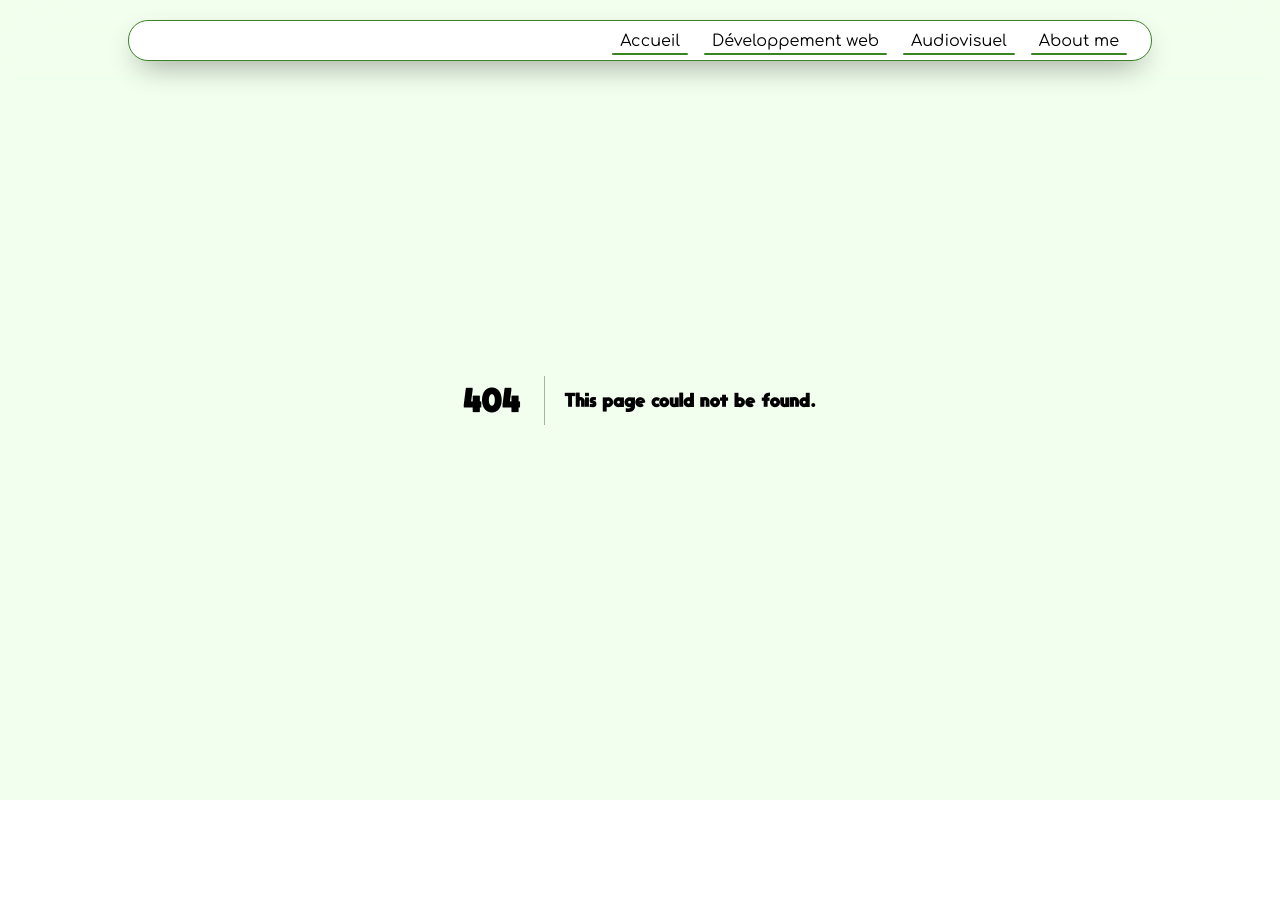
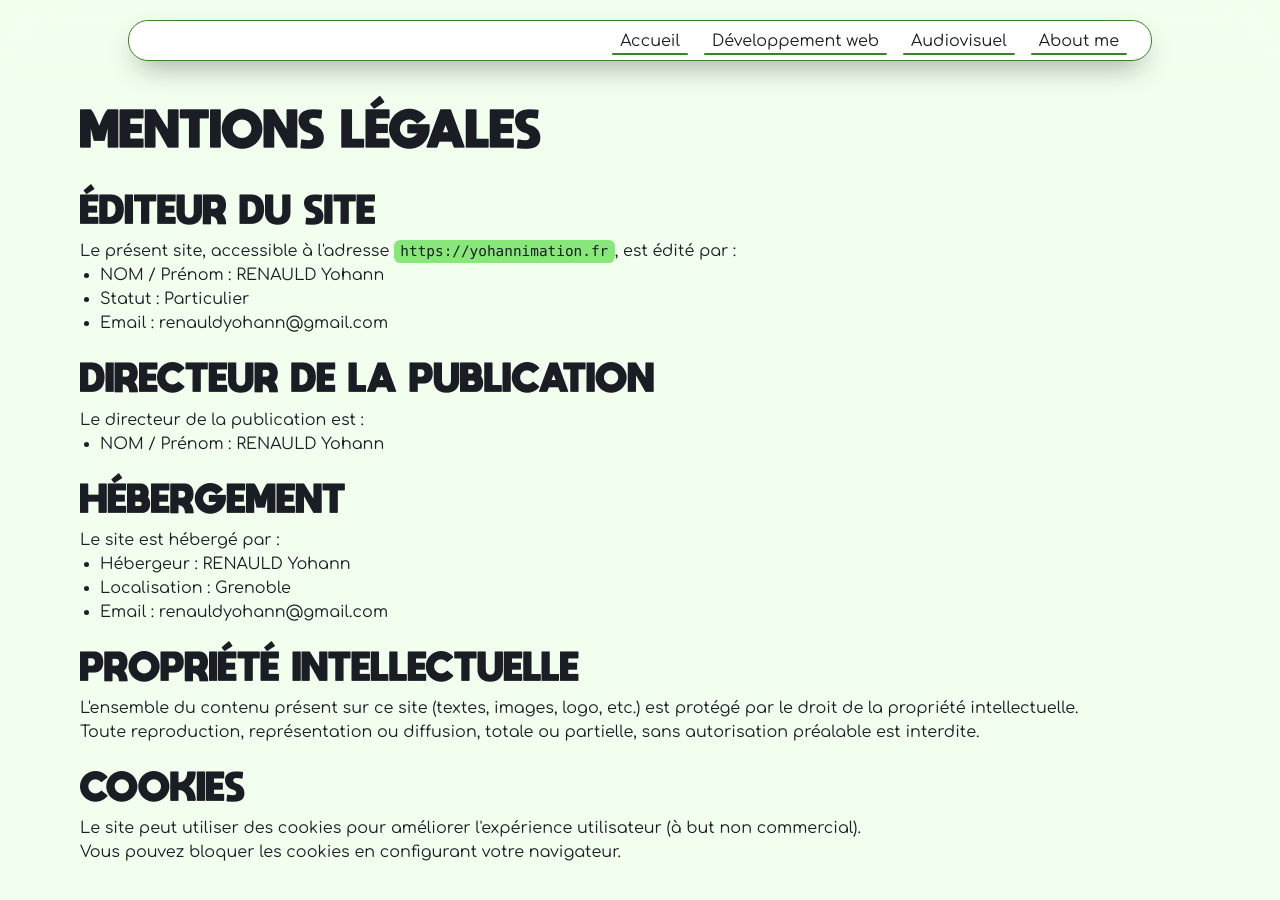
Before and after one commit to yohannimation/portfolio-2026, a Next.js app in the folder apps/frontend/: page /legal-notices in a window 1280 px wide. Before the commit this address had no page. Shown: the top 900 px of the page. Built offline with nearby package versions, Linux system fonts and the light colour scheme.

Commit message:
feat(frontend/LegalNotices): creating `legal-notices` page

```diff
--- a/apps/frontend/app/globals.css
+++ b/apps/frontend/app/globals.css
@@ -155,3 +155,13 @@ h3 .h3
   font-size: clamp(1rem, 1.5vw, 1.5rem);
   margin-bottom: .3rem;
 }
+
+code {
+  font-family: ui-monospace, SFMono-Regular, Menlo, Monaco, Consolas, "Liberation Mono", "Courier New", monospace;
+  background-color: var(--muted);
+  color: var(--foreground);
+  padding: 0.2rem 0.4rem;
+  border-radius: 0.4rem;
+  font-size: 0.9em;
+  font-weight: 500;
+}
--- /dev/null
+++ b/apps/frontend/app/legal-notices/page.tsx
@@ -0,0 +1,51 @@
+export default async function LegalNotice() {
+  return (
+    <div className="p-5 pt-10 sm:p-20 sm:pt-25 flex flex-col gap-5">
+      <h1 className="uppercase">Mentions légales</h1>
+
+      <div>
+        <h2 className="uppercase">Éditeur du site</h2>
+        <p>Le présent site, accessible à l'adresse <code>https://yohannimation.fr</code>, est édité par : </p>
+        <ul className="ms-5 list-disc">
+          <li>NOM / Prénom : RENAULD Yohann</li>
+          <li>Statut : Particulier</li>
+          <li>Email : renauldyohann@gmail.com</li>
+        </ul>
+      </div>
+
+      <div>
+        <h2 className="uppercase">Directeur de la publication</h2>
+        <p>Le directeur de la publication est : </p>
+        <ul className="ms-5 list-disc">
+          <li>NOM / Prénom : RENAULD Yohann</li>
+        </ul>
+      </div>
+
+      <div>
+        <h2 className="uppercase">Hébergement</h2>
+        <p>Le site est hébergé par : </p>
+        <ul className="ms-5 list-disc">
+          <li>Hébergeur : RENAULD Yohann</li>
+          <li>Localisation : Grenoble</li>
+          <li>Email : renauldyohann@gmail.com</li>
+        </ul>
+      </div>
+
+      <div>
+        <h2 className="uppercase">Propriété intellectuelle</h2>
+        <p>
+          L'ensemble du contenu présent sur ce site (textes, images, logo, etc.) est protégé par le droit de la propriété intellectuelle.<br/>
+          Toute reproduction, représentation ou diffusion, totale ou partielle, sans autorisation préalable est interdite.
+        </p>
+      </div>
+
+      <div>
+        <h2 className="uppercase">Cookies</h2>
+        <p>
+          Le site peut utiliser des cookies pour améliorer l'expérience utilisateur (à but non commercial).<br/>
+          Vous pouvez bloquer les cookies en configurant votre navigateur.
+        </p>
+      </div>
+    </div>
+  );
+}
--- a/apps/frontend/components/sections/AboutMe/FaqSection.tsx
+++ b/apps/frontend/components/sections/AboutMe/FaqSection.tsx
@@ -17,7 +17,7 @@ export default function FaqSection() {
         "De part mon expérience en entreprise et grâce aux outils moderne (tel que l'IA), je travaille efficacement tout en pretant une grande attention à la qualité du code que j'apporte.",
     },
     {
-      question: "Je push vraiment les .env ?",
+      question: <>Je push vraiment les <code>.env</code> ?</>,
       answer:
         "Non, fort heureusement.",
     },
--- a/apps/frontend/data/footer.json
+++ b/apps/frontend/data/footer.json
@@ -11,7 +11,11 @@
           "target": "_blank",
           "title": "Télécharger mon CV"
         },
-        { "type": "link", "label": "Mentions légales", "href": "" }
+        {
+          "type": "link",
+          "label": "Mentions légales",
+          "href": "/legal-notices"
+        }
       ]
     },
     {
```
